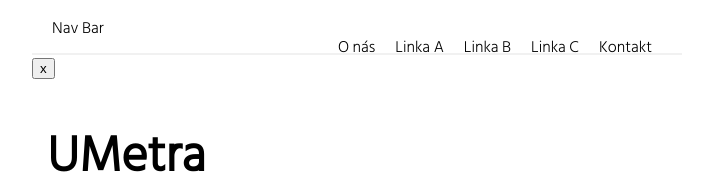
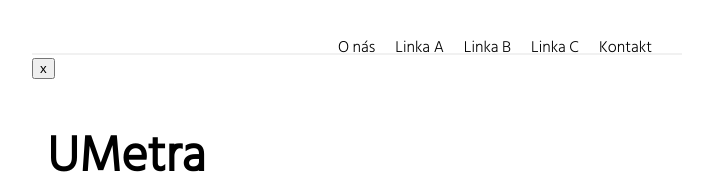
Before and after one commit to hrafil/UMetra_next.js, a Next.js app: page / in a window 1280 px wide. Shown: the top 174 px of the page, without its empty margins (283-996 px from the left). Built offline with nearby package versions, Linux system fonts and the light colour scheme.

Commit message:
BM úpravy.

```diff
--- a/components/Layout/searchbox.js
+++ b/components/Layout/searchbox.js
@@ -1,11 +1,15 @@
 import React, { useState } from 'react';
 import lineB from '../../data/listB.json';
+import lineA from '../../data/listA.json';
+import lineC from '../../data/listC.json';
+
+const allFields = [lineB, lineA, lineC];
 
 const searchField = () => {
   const [searchInput, setInput] = useState();
   const [searchCathegory, setCathegory] = useState();
 
-  const stationsFull = lineB.filter((item) => item.artworks !== false);
+  const stationsFull = allFields.filter((item) => item.artworks !== false);
 
   const artworksIn = [];
   stationsFull.map((station) => {
--- a/components/Nav/Navbar.jsx
+++ b/components/Nav/Navbar.jsx
@@ -18,7 +18,7 @@ const Nav = styled.nav`
 const Navbar = () => {
   return (
     <Nav>
-      <div className="logo">Nav Bar</div>
+      <div className="logo"></div>
       <Burger />
     </Nav>
   );
--- a/components/Nav/RightNav.jsx
+++ b/components/Nav/RightNav.jsx
@@ -8,11 +8,12 @@ const Ul = styled.ul`
 
   li {
     padding: 18px 10px;
+    text-align: center;
   }
 
   @media (max-width: 768px) {
     flex-flow: column nowrap;
-    background-color: #0d2538;
+    background-color: #347f;
     position: fixed;
     transform: ${({ open }) => (open ? 'translateX(0)' : 'translateX(100%)')};
     top: 0;
```
